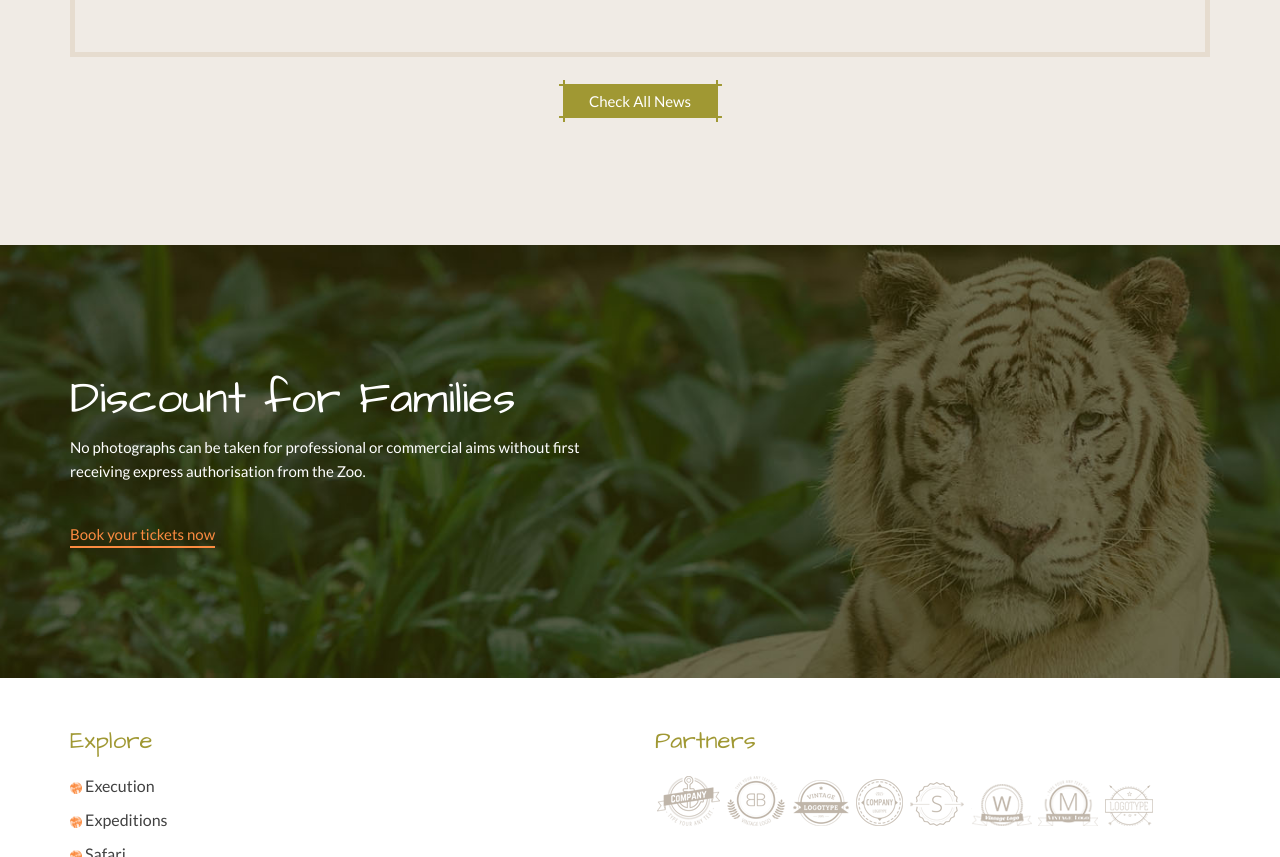
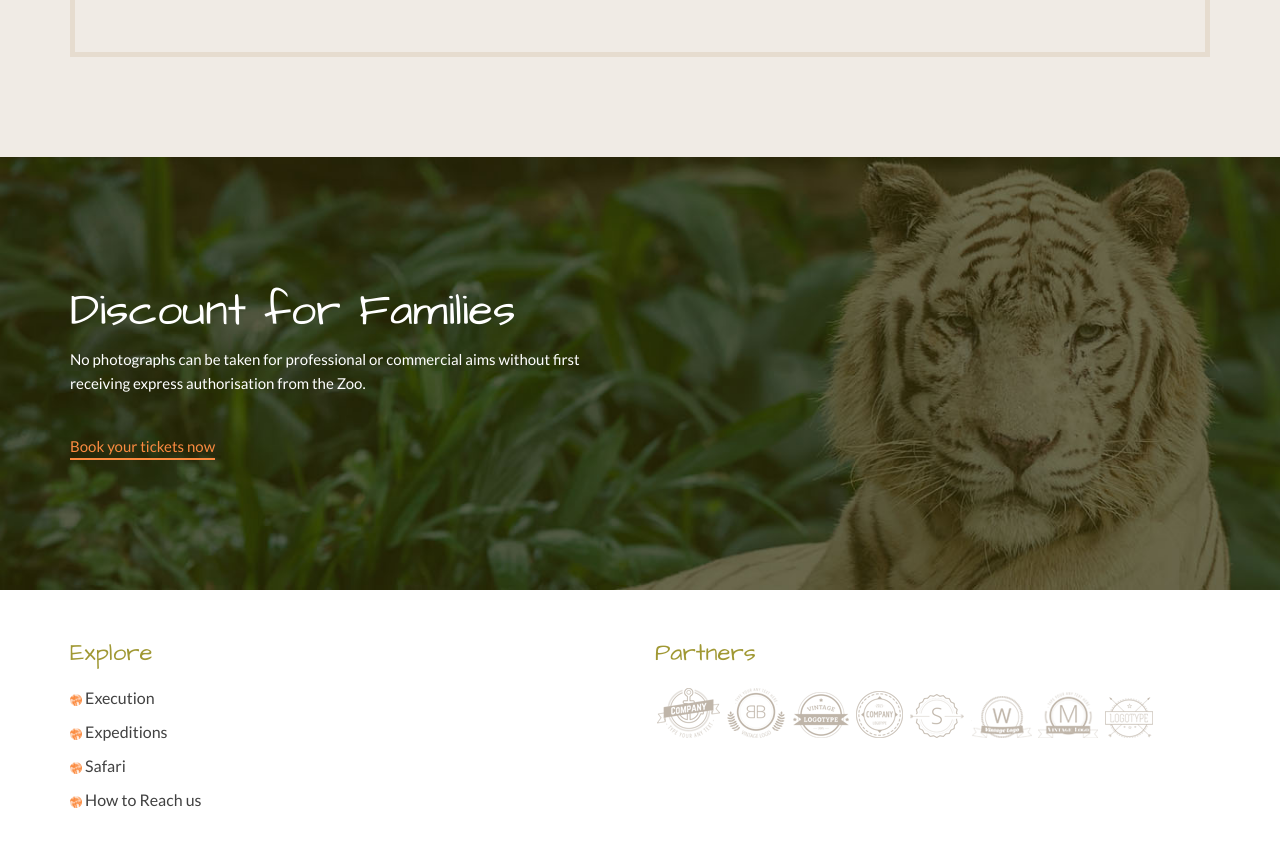
Before and after one commit to pemachele/kili_expeditions, a plain HTML site: page safari.html in a window 1280 px wide. Shown: the part 2923-3780 px from the top of the page. Drawn offline with Linux system fonts and the light colour scheme.

Commit message:
removed something

```diff
--- a/safari.html
+++ b/safari.html
@@ -407,11 +407,6 @@
                     </div>
                 </div>
             </div>
-            <div class="col-lg-12 col-md-12 col-sm-12 col-xs-12 text-center">
-                <div class="all-news">
-                    <a href="services.html">Check All News</a>
-                </div>
-            </div>
         </div>
     </div>
 </div>
```
